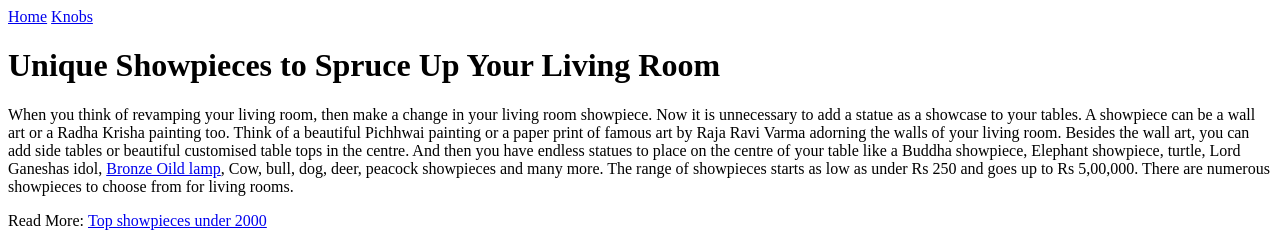
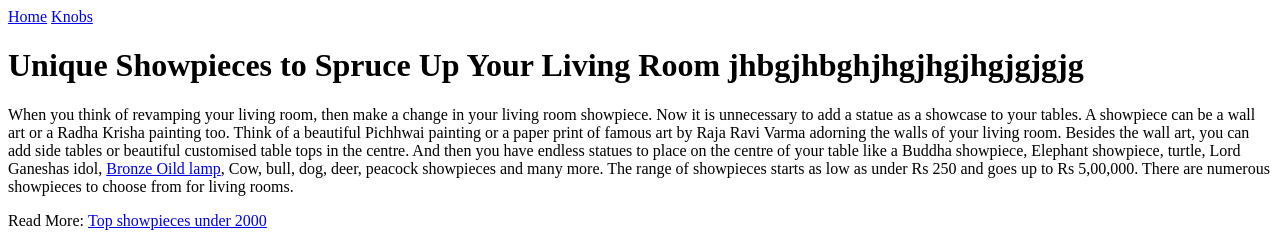
Before and after one commit to RobertSingh1950/robosingh, a plain HTML site: page index.html in a window 1280 px wide. Shown: the top 243 px of the page. Drawn offline with Linux system fonts and the light colour scheme.

Commit message:
Update index.html

```diff
--- a/index.html
+++ b/index.html
@@ -22,7 +22,7 @@ ul.menu-bar li {
 	  <li><a href="knobsandhandle.html">Knobs</a></li>
 	</ul>
 
-<h1><strong>Unique Showpieces to Spruce Up Your Living Room</strong></h1>
+<h1><strong>Unique Showpieces to Spruce Up Your Living Room jhbgjhbghjhgjhgjhgjgjgjg</strong></h1>
 <p>When you think of revamping your living room, then make a change in your living room showpiece. Now it is unnecessary to add a statue as a showcase to your tables. A showpiece can be a wall art or a Radha Krisha painting too. Think of a beautiful Pichhwai painting or a paper print of famous art by Raja Ravi Varma adorning the walls of your living room. Besides the wall art, you can add side tables or beautiful customised table tops in the centre. And then you have endless statues to place on the centre of your table like a Buddha showpiece, Elephant showpiece, turtle, Lord Ganeshas idol, <a href="https://www.indianshelf.in/bronze-oil-lamps/">Bronze Oild lamp</a>, Cow, bull, dog, deer, peacock showpieces and many more. The range of showpieces starts as low as under Rs 250 and goes up to Rs 5,00,000. There are numerous showpieces to choose from for living rooms.</p>
 <p>Read More:&nbsp;<a href="https://www.indianshelf.in/top-showpieces-under-2000/">Top showpieces under 2000</a></p>
 <p>You can decorate a beautiful urli with natural elements like water, flower petals, or aquatic things like pebbles, stones or shells. You can add beautiful cloisonne instead of regular flower vases to your living room to create a status quo. Other than these, a vintage chandelier would work like magic in your space. Yes, a vintage chandelier with clear glass drop hangings will look marvelous in your living room when hung up from the ceiling. It will appeal to the gaze of the visitors for sure.</p>
```
